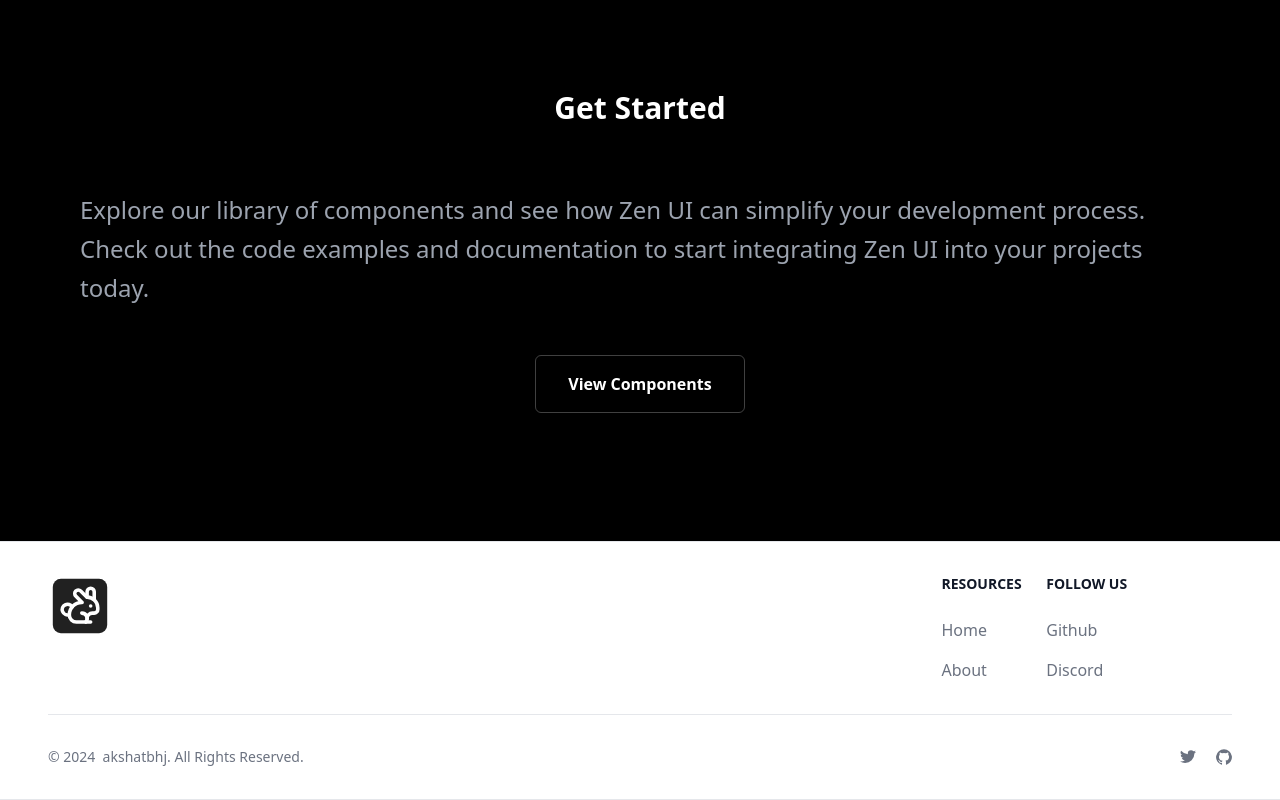
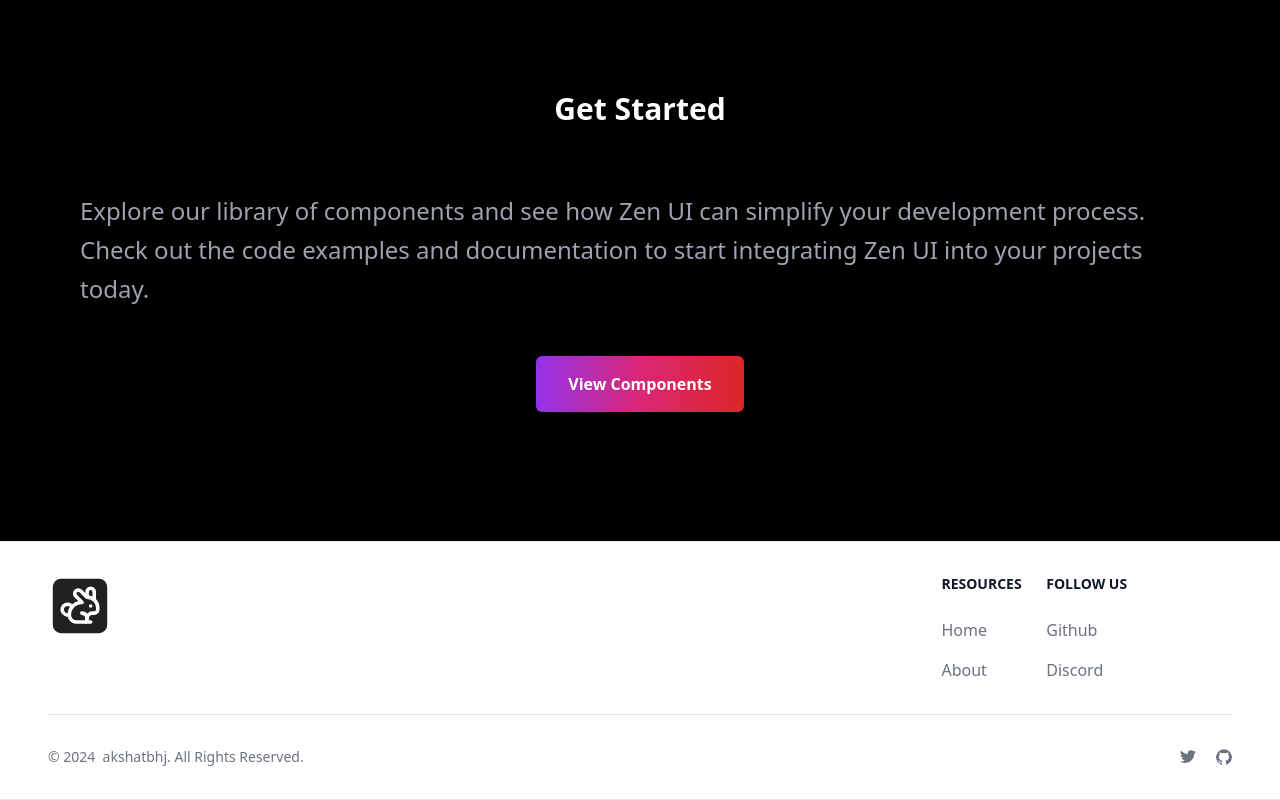
Before and after one commit to akshatbhj/zenui-web, a React (Vite) app: page / in a window 1280 px wide. Shown: the part 1574-2374 px from the top of the page. Built offline with nearby package versions, Linux system fonts and the light colour scheme.

Commit message:
patch: optimized about page design

```diff
--- a/src/components/Home/Home.jsx
+++ b/src/components/Home/Home.jsx
@@ -82,7 +82,7 @@ function Home() {
           </div>
           <Link
             to="/components"
-            className="text-white hover:bg-white font-semibold hover:text-black border border-white/25 px-8 py-4 mt-4 rounded-md"
+            className="text-white bg-gradient-to-r from-purple-600 via-pink-600 to-red-600  hover:bg-none hover:border hover:border-gray-100/25 font-semibold hover:text-white px-8 py-4 mt-4 rounded-md transition-colors duration-400"
           >
             View Components
           </Link>
```
